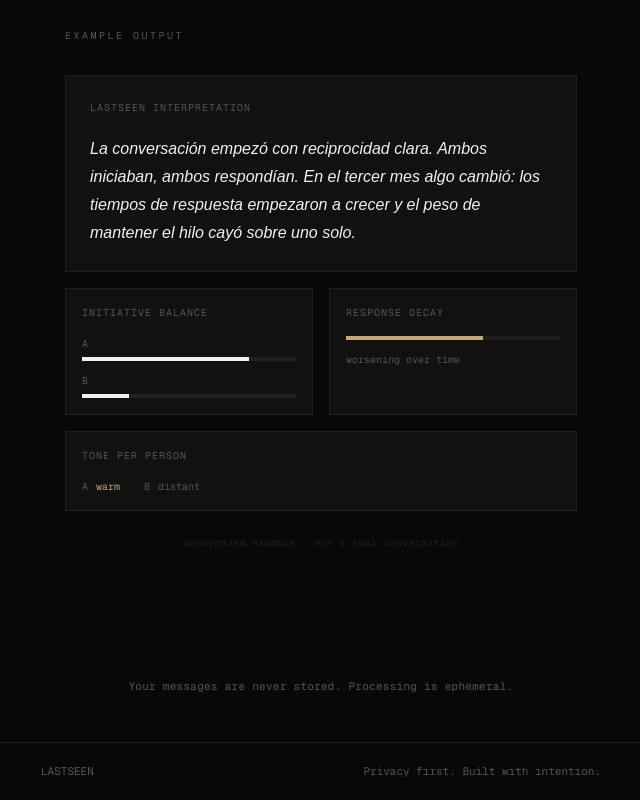
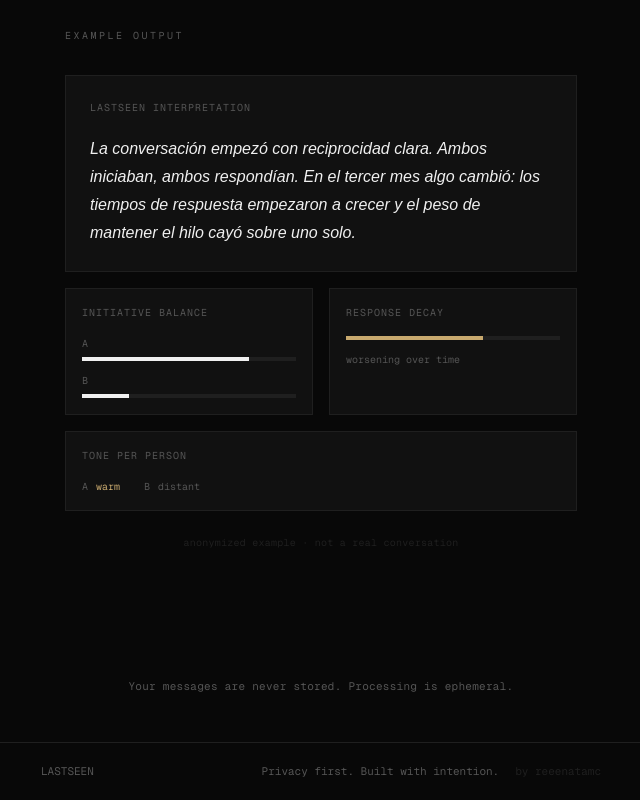
Before and after one commit to reeenatamc/lastseen-front, a Next.js app: page /en in a window 1280 px wide. Shown: the part 1313-2113 px from the top of the page, without its empty margins (319-959 px from the left). Built offline with nearby package versions, Linux system fonts and the light colour scheme; a web font is replaced by a local one.

Commit message:
feat: add github attribution to landing footer

```diff
--- a/components/landing/Footer.tsx
+++ b/components/landing/Footer.tsx
@@ -11,9 +11,19 @@ export function Footer() {
         <span className="text-[11px] font-mono text-[var(--text-muted)]">
           LASTSEEN
         </span>
-        <span className="text-[11px] font-mono text-[var(--text-muted)]">
-          {t('footerRight')}
-        </span>
+        <div className="flex items-center gap-4">
+          <span className="text-[11px] font-mono text-[var(--text-muted)]">
+            {t('footerRight')}
+          </span>
+          <a
+            href="https://github.com/reeenatamc"
+            target="_blank"
+            rel="noopener noreferrer"
+            className="text-[11px] font-mono text-[var(--border)] hover:text-[var(--text-muted)] transition-colors duration-200"
+          >
+            {t('footerBy')}
+          </a>
+        </div>
       </div>
     </footer>
   )
--- a/messages/en.json
+++ b/messages/en.json
@@ -13,6 +13,7 @@
     "tryWithoutAccount": "→ or try without an account",
     "counter": "3,241 conversations analyzed",
     "footerRight": "Privacy first. Built with intention.",
+    "footerBy": "by reeenatamc",
     "privacyNote": "Your messages are never stored. Processing is ephemeral.",
     "block1title": "Emotional timeline",
     "block1desc": "See how the tone of a conversation shifted month by month. Warmth. Distance. Silence.",
--- a/messages/es.json
+++ b/messages/es.json
@@ -13,6 +13,7 @@
     "tryWithoutAccount": "→ o probá sin crear cuenta",
     "counter": "3,241 conversaciones analizadas",
     "footerRight": "Privacidad primero. Construido con intención.",
+    "footerBy": "by reeenatamc",
     "privacyNote": "Tus mensajes nunca se almacenan. El procesamiento es efímero.",
     "block1title": "Línea emocional",
     "block1desc": "Cómo fue cambiando el tono de la conversación mes a mes. Calidez. Distancia. Silencio.",
```
